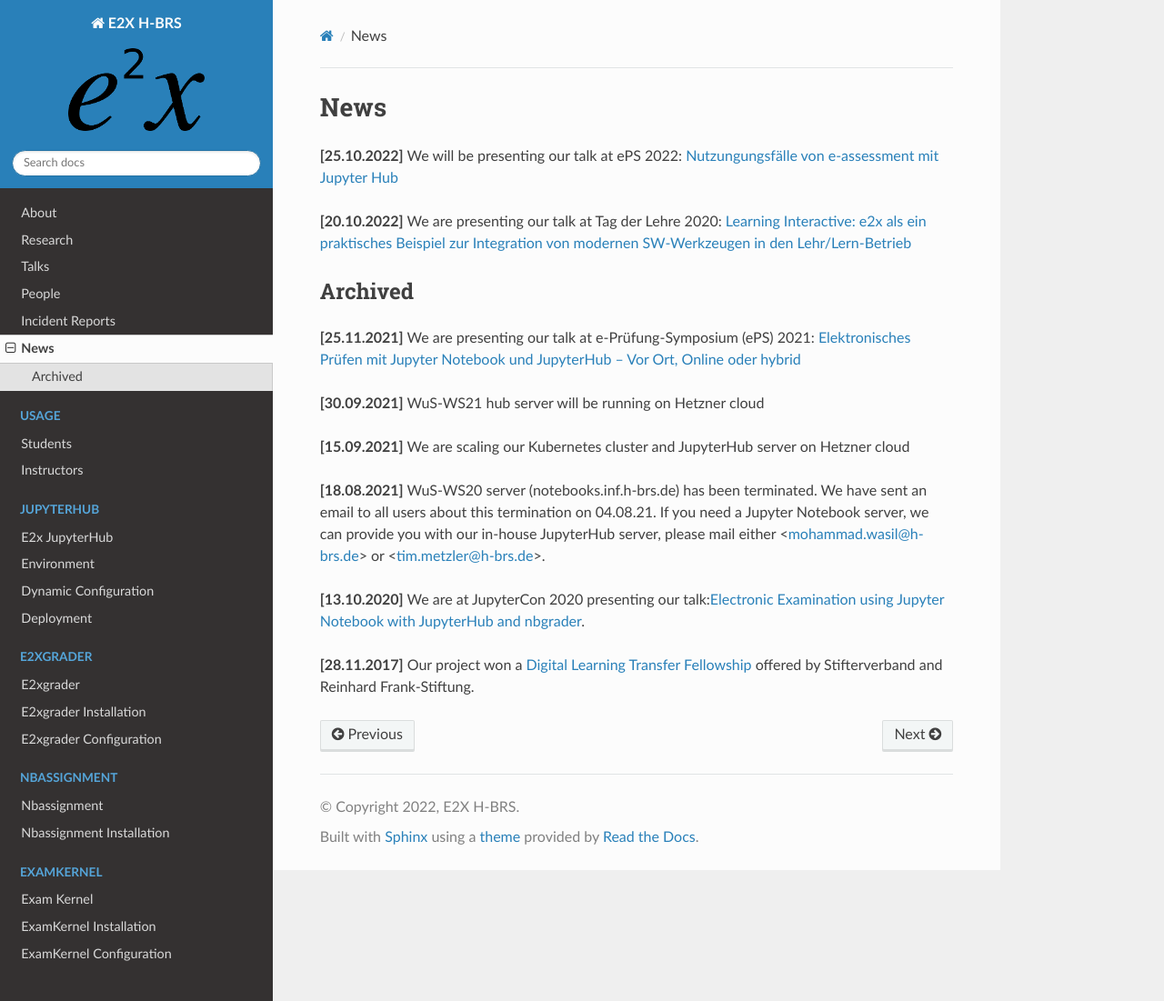
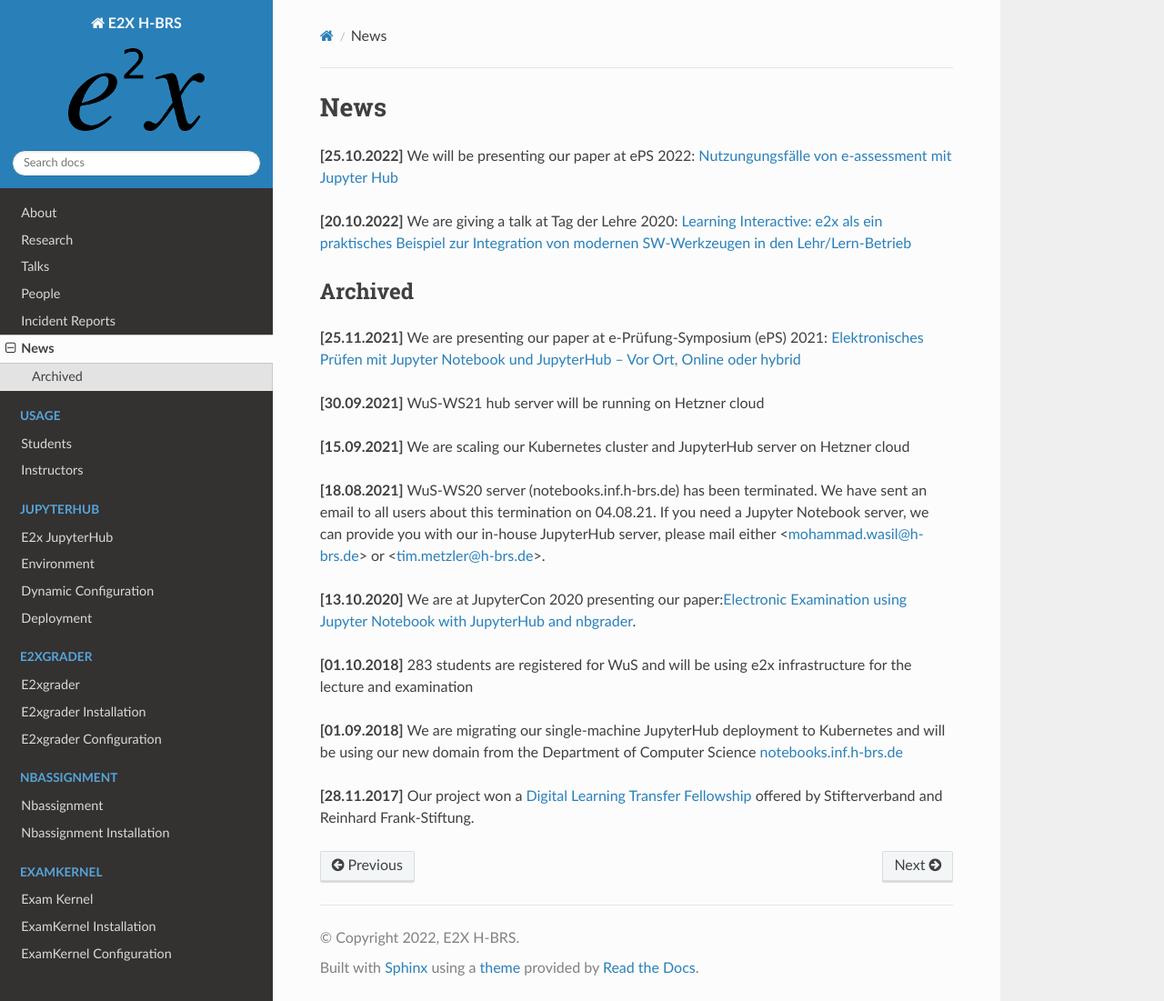
Before and after one commit to DigiKlausur/e2x-docs, a Sphinx documentation site: the page built from docs/source/news.rst, in a window 1280 px wide and 1101 px high. Shown: the whole window at 91% size. Built offline with Sphinx 7.4.7 and the Read the Docs theme 2.0.0, drawn with Linux system fonts in a browser that asks for light colours.

Commit message:
Integrated old news

```diff
--- a/docs/source/news.rst
+++ b/docs/source/news.rst
@@ -4,9 +4,9 @@
 News
 ****
 
-**[25.10.2022]** We will be presenting our talk at ePS 2022: `Nutzungungsfälle von e-assessment mit Jupyter Hub <https://www.mat.tuhh.de/veranstaltungen/eps2022/program.php>`_
+**[25.10.2022]** We will be presenting our paper at ePS 2022: `Nutzungungsfälle von e-assessment mit Jupyter Hub <https://www.mat.tuhh.de/veranstaltungen/eps2022/program.php>`_
 
-**[20.10.2022]** We are presenting our talk at Tag der Lehre 2020: `Learning Interactive: e2x als ein praktisches Beispiel zur Integration
+**[20.10.2022]** We are giving a talk at Tag der Lehre 2020: `Learning Interactive: e2x als ein praktisches Beispiel zur Integration
 von modernen SW-Werkzeugen in den Lehr/Lern-Betrieb <https://www.h-brs.de/de/ziel/tag-der-lehre-2022-zurueck-in-die-zukunft>`_
 
 .. 3rd news to show in homepage
@@ -14,7 +14,7 @@ von modernen SW-Werkzeugen in den Lehr/Lern-Betrieb <https://www.h-brs.de/de/zie
 Archived
 ========
 
-**[25.11.2021]** We are presenting our talk at e-Prüfung-Symposium (ePS) 2021: `Elektronisches Prüfen mit Jupyter Notebook und JupyterHub – Vor Ort, Online oder hybrid <https://e-pruefungs-symposium.de/wp-content/uploads/2022/02/Elektronisches-Pru%CC%88fen-mit-Jupyter-Notebook-und-JupyterHub-Metzler_Ploeger_Wasil.pdf>`_
+**[25.11.2021]** We are presenting our paper at e-Prüfung-Symposium (ePS) 2021: `Elektronisches Prüfen mit Jupyter Notebook und JupyterHub – Vor Ort, Online oder hybrid <https://e-pruefungs-symposium.de/wp-content/uploads/2022/02/Elektronisches-Pru%CC%88fen-mit-Jupyter-Notebook-und-JupyterHub-Metzler_Ploeger_Wasil.pdf>`_
 
 **[30.09.2021]** WuS-WS21 hub server will be running on Hetzner cloud
 
@@ -22,6 +22,10 @@ Archived
 
 **[18.08.2021]** WuS-WS20 server (notebooks.inf.h-brs.de) has been terminated. We have sent an email to all users about this termination on 04.08.21. If you need a Jupyter Notebook server, we can provide you with our in-house JupyterHub server, please mail either <mohammad.wasil@h-brs.de> or <tim.metzler@h-brs.de>.
 
-**[13.10.2020]** We are at JupyterCon 2020 presenting our talk:`Electronic Examination using Jupyter Notebook with JupyterHub and nbgrader <https://www.youtube.com/watch?v=ev2bUm7Z77M>`_.
+**[13.10.2020]** We are at JupyterCon 2020 presenting our paper:`Electronic Examination using Jupyter Notebook with JupyterHub and nbgrader <https://www.youtube.com/watch?v=ev2bUm7Z77M>`_.
+
+**[01.10.2018]** 283 students are registered for WuS and will be using e2x infrastructure for the lecture and examination
+
+**[01.09.2018]** We are migrating our single-machine JupyterHub deployment to Kubernetes and will be using our new domain from the Department of Computer Science `notebooks.inf.h-brs.de <https://notebooks.inf.h-brs.de>`_
 
 **[28.11.2017]** Our project won a `Digital Learning Transfer Fellowship <https://www.stifterverband.org/pressemitteilungen/2017_11_28_digital_learning_transfer_fellowship>`_ offered by Stifterverband and Reinhard Frank-Stiftung.
```
